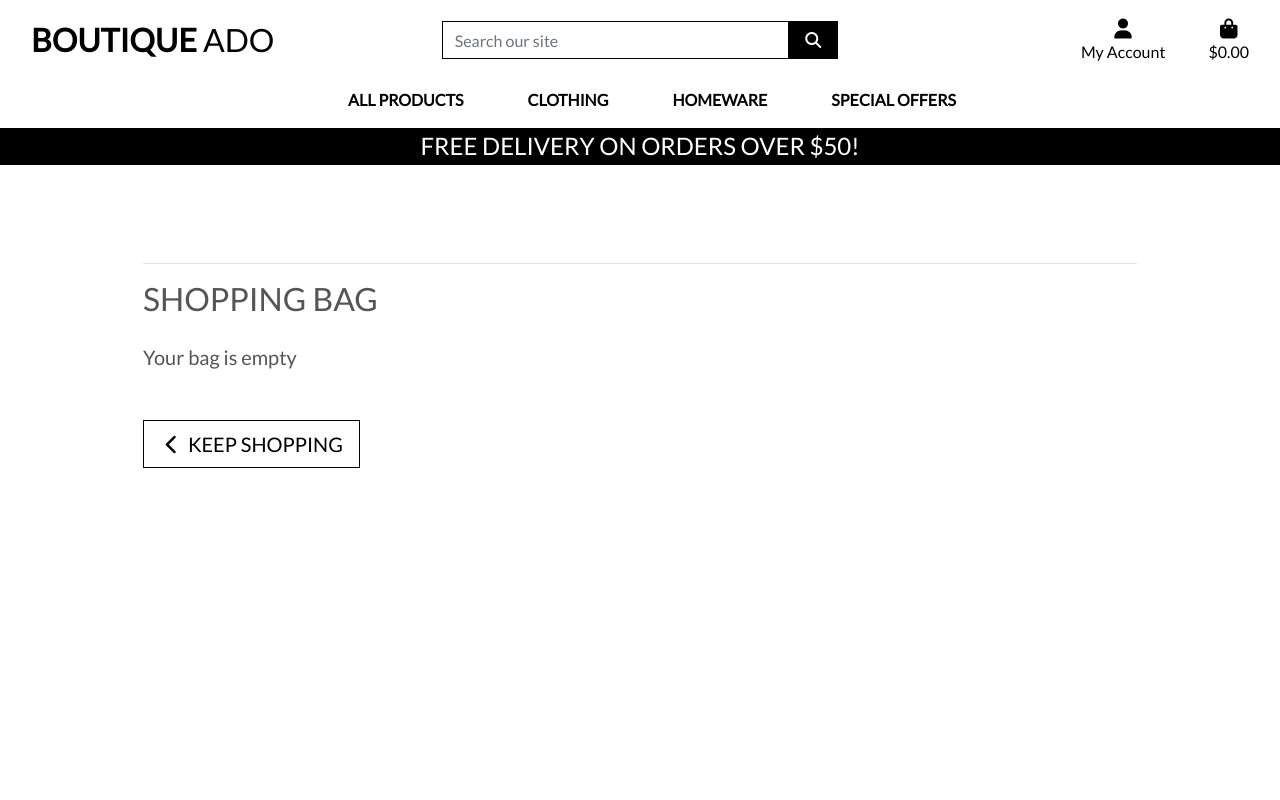
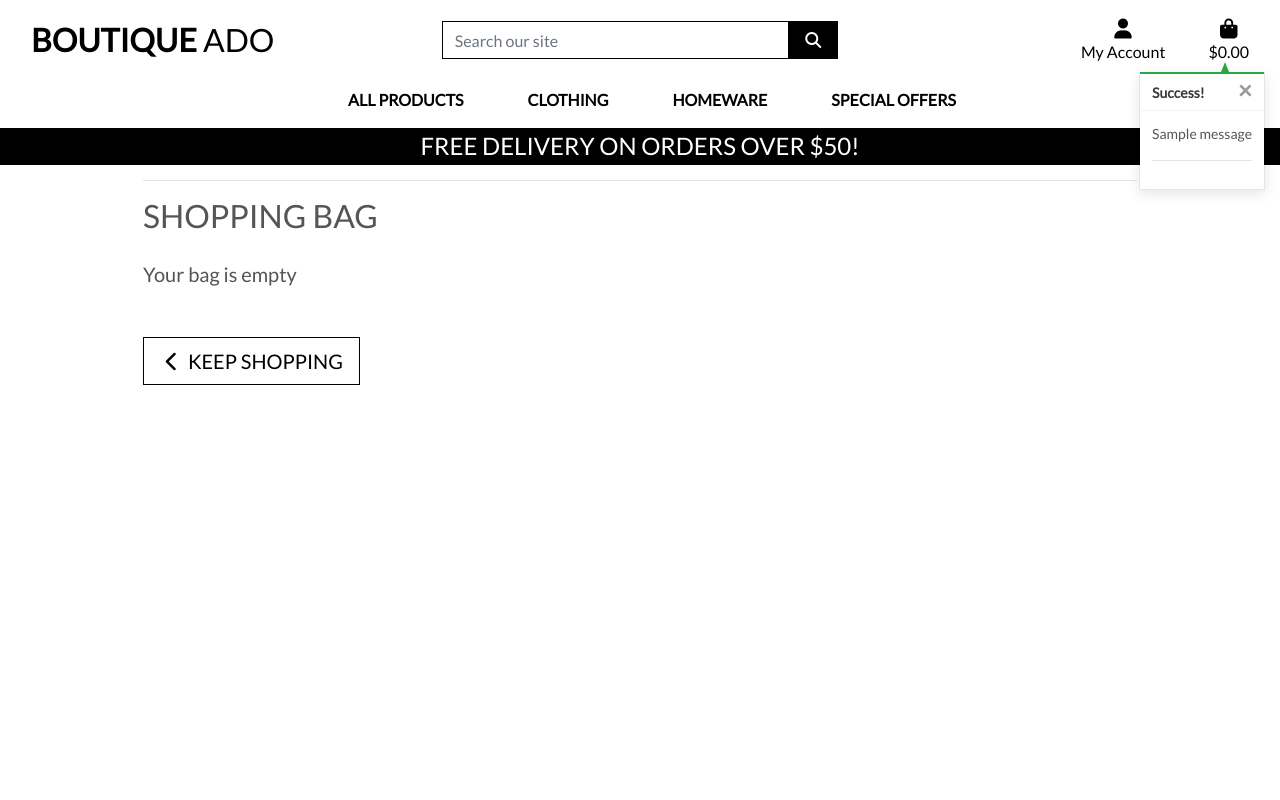
Before and after one commit to jts272/mp6-boutique-ado, a Django app: page /bag/ in a window 1280 px wide. Run offline with Django 3.2, Linux system fonts and the light colour scheme; tables that the repository leaves empty hold one stand-in row (values such as "Sample post"); one stand-in notice (Sample message) is shown; some libraries are stand-ins or nearby versions.

Commit message:
feat: copy views and css for toast messages functionality

```diff
--- a/bag/views.py
+++ b/bag/views.py
@@ -1,75 +1,204 @@
-# Messaging framework for toasts
+# # Messaging framework for toasts
+# from django.contrib import messages
+# from django.shortcuts import HttpResponse, redirect, render
+# from django.urls import reverse
+
+# # Show which item was added to bag from the model
+# from products.models import Product
+
+
+# # Create your views here.
+# def view_bag(request):
+#     """A view that renders the bag contents age."""
+#     return render(request, "bag/bag.html")
+
+
+# def add_to_bag(request, item_id):
+#     """This view takes in the `item_id` of the item that the customer
+#     wishes to add to their bag, as well as the quantities therof.
+#     """
+
+#     # Get product for use in toast
+#     product = Product.objects.get(pk=item_id)
+
+#     # Get `quantity` input from the form and cast as int
+#     quantity = int(request.POST.get("quantity"))
+#     # Get `redirect_url` hidden input from the form
+#     redirect_url = request.POST.get("redirect_url")
+#     # Size to the `bag` session
+#     size = None
+#     if "product_size" in request.POST:
+#         size = request.POST["product_size"]
+#     # Check for a `bag` var in the session, else init as empty dict
+#     bag = request.session.get("bag", {})
+
+#     # Handling of items with a size
+#     if size:
+#         # If the item is already in the bag
+#         if item_id in list(bag.keys()):
+#             # If the item and id are already present
+#             if size in bag[item_id]["items_by_size"].keys():
+#                 messages.success(request, f'Updated size {size.upper()} {product.name} quantity to {bag[item_id]["items_by_size"][size]}')
+
+#                 # Increment the quantity
+#                 bag[item_id]["items_by_size"][size] += quantity
+#             else:
+#                 # Set quantity if not present
+#                 bag[item_id]["items_by_size"][size] = quantity
+
+#         else:
+#             # If the item is not already in the bag
+#             # Accounts for same item id with different sizes
+#             bag[item_id] = {"items_by_size": {size: quantity}}
+
+#     # If item does not have size, run original logic
+#     else:
+#         # Increment or create the `item_id` key in the `bag` dict
+#         if item_id in list(bag.keys()):
+#             bag[item_id] += quantity
+#         else:
+#             bag[item_id] = quantity
+
+#         # Add success message to the request object (TOAST)
+#         messages.success(request, f"Added {product.name} to your bag")
+
+#     # Put the `bag` var into the session
+#     request.session["bag"] = bag
+#     print(request.session["bag"])
+
+#     return redirect(redirect_url)
+
+
+# def adjust_bag(request, item_id):
+#     """This view handles the updating of product quantities."""
+
+#     quantity = int(request.POST.get("quantity"))
+#     size = None
+#     if "product_size" in request.POST:
+#         size = request.POST["product_size"]
+#     bag = request.session.get("bag", {})
+
+#     if size:
+#         if quantity > 0:
+#             bag[item_id]["items_by_size"][size] = quantity
+
+#             # If items by size dict is empty
+#             if not bag[item_id]["items_by_size"]:
+#                 # Remove empty dict
+#                 bag.pop(item_id)
+#         else:
+#             del bag[item_id]["items_by_size"][size]
+
+#     else:
+#         if quantity > 0:
+#             bag[item_id] = quantity
+#         else:
+#             bag.pop[item_id]
+
+#     request.session["bag"] = bag
+#     print(request.session["bag"])
+
+#     return redirect(reverse("view_bag"))
+
+
+# def remove_from_bag(request, item_id):
+#     """This view handles the removal of products from the bag entirely."""
+
+#     try:
+#         size = None
+#         if "product_size" in request.POST:
+#             size = request.POST["product_size"]
+#         bag = request.session.get("bag", {})
+
+#         if size:
+#             del bag[item_id]["items_by_size"][size]
+
+#             # If items by size dict is empty
+#             if not bag[item_id]["items_by_size"]:
+#                 # Remove empty dict
+#                 bag.pop(item_id)
+
+#         else:
+#             bag.pop(item_id)
+
+#         request.session["bag"] = bag
+#         print(request.session["bag"])
+
+#         # View is posted to a JS function so return OK response
+#         return HttpResponse(status=200)
+
+#     except Exception as e:
+#         return HttpResponse(status=500)
+
+from django.shortcuts import (
+    render,
+    redirect,
+    reverse,
+    HttpResponse,
+    get_object_or_404,
+)
 from django.contrib import messages
-from django.shortcuts import HttpResponse, redirect, render
-from django.urls import reverse
 
-# Show which item was added to bag from the model
 from products.models import Product
 
+# Create your views here.
 
-# Create your views here.
+
 def view_bag(request):
-    """A view that renders the bag contents age."""
+    """A view that renders the bag contents page"""
+
     return render(request, "bag/bag.html")
 
 
 def add_to_bag(request, item_id):
-    """This view takes in the `item_id` of the item that the customer
-    wishes to add to their bag, as well as the quantities therof.
-    """
+    """Add a quantity of the specified product to the shopping bag"""
 
-    # Get product for use in toast
-    product = Product.objects.get("pk=item_id")
-
-    # Get `quantity` input from the form and cast as int
+    product = get_object_or_404(Product, pk=item_id)
     quantity = int(request.POST.get("quantity"))
-    # Get `redirect_url` hidden input from the form
     redirect_url = request.POST.get("redirect_url")
-    # Size to the `bag` session
     size = None
     if "product_size" in request.POST:
         size = request.POST["product_size"]
-    # Check for a `bag` var in the session, else init as empty dict
     bag = request.session.get("bag", {})
 
-    # Handling of items with a size
     if size:
-        # If the item is already in the bag
         if item_id in list(bag.keys()):
-            # If the item and id are already present
             if size in bag[item_id]["items_by_size"].keys():
-                # Increment the quantity
                 bag[item_id]["items_by_size"][size] += quantity
+                messages.success(
+                    request,
+                    f'Updated size {size.upper()} {product.name} quantity to {bag[item_id]["items_by_size"][size]}',
+                )
             else:
-                # Set quantity if not present
                 bag[item_id]["items_by_size"][size] = quantity
-
+                messages.success(
+                    request,
+                    f"Added size {size.upper()} {product.name} to your bag",
+                )
         else:
-            # If the item is not already in the bag
-            # Accounts for same item id with different sizes
             bag[item_id] = {"items_by_size": {size: quantity}}
-
-    # If item does not have size, run original logic
+            messages.success(
+                request,
+                f"Added size {size.upper()} {product.name} to your bag",
+            )
     else:
-        # Increment or create the `item_id` key in the `bag` dict
         if item_id in list(bag.keys()):
             bag[item_id] += quantity
+            messages.success(
+                request, f"Updated {product.name} quantity to {bag[item_id]}"
+            )
         else:
             bag[item_id] = quantity
+            messages.success(request, f"Added {product.name} to your bag")
 
-        # Add success message to the request object (TOAST)
-        messages.success(request, f"Added {product.name} to your bag")
-
-    # Put the `bag` var into the session
     request.session["bag"] = bag
-    print(request.session["bag"])
-
     return redirect(redirect_url)
 
 
 def adjust_bag(request, item_id):
-    """This view handles the updating of product quantities."""
+    """Adjust the quantity of the specified product to the specified amount"""
 
+    product = get_object_or_404(Product, pk=item_id)
     quantity = int(request.POST.get("quantity"))
     size = None
     if "product_size" in request.POST:
@@ -79,30 +208,37 @@ def adjust_bag(request, item_id):
     if size:
         if quantity > 0:
             bag[item_id]["items_by_size"][size] = quantity
-
-            # If items by size dict is empty
-            if not bag[item_id]["items_by_size"]:
-                # Remove empty dict
-                bag.pop(item_id)
+            messages.success(
+                request,
+                f'Updated size {size.upper()} {product.name} quantity to {bag[item_id]["items_by_size"][size]}',
+            )
         else:
             del bag[item_id]["items_by_size"][size]
-
+            if not bag[item_id]["items_by_size"]:
+                bag.pop(item_id)
+            messages.success(
+                request,
+                f"Removed size {size.upper()} {product.name} from your bag",
+            )
     else:
         if quantity > 0:
             bag[item_id] = quantity
+            messages.success(
+                request, f"Updated {product.name} quantity to {bag[item_id]}"
+            )
         else:
-            bag.pop[item_id]
+            bag.pop(item_id)
+            messages.success(request, f"Removed {product.name} from your bag")
 
     request.session["bag"] = bag
-    print(request.session["bag"])
-
     return redirect(reverse("view_bag"))
 
 
 def remove_from_bag(request, item_id):
-    """This view handles the removal of products from the bag entirely."""
+    """Remove the item from the shopping bag"""
 
     try:
+        product = get_object_or_404(Product, pk=item_id)
         size = None
         if "product_size" in request.POST:
             size = request.POST["product_size"]
@@ -110,20 +246,19 @@ def remove_from_bag(request, item_id):
 
         if size:
             del bag[item_id]["items_by_size"][size]
-
-            # If items by size dict is empty
             if not bag[item_id]["items_by_size"]:
-                # Remove empty dict
                 bag.pop(item_id)
-
+            messages.success(
+                request,
+                f"Removed size {size.upper()} {product.name} from your bag",
+            )
         else:
             bag.pop(item_id)
+            messages.success(request, f"Removed {product.name} from your bag")
 
         request.session["bag"] = bag
-        print(request.session["bag"])
-
-        # View is posted to a JS function so return OK response
         return HttpResponse(status=200)
 
     except Exception as e:
+        messages.error(request, f"Error removing item: {e}")
         return HttpResponse(status=500)
--- a/static/css/base.css
+++ b/static/css/base.css
@@ -102,6 +102,72 @@ a.category-badge > span.badge:hover {
   cursor: pointer;
 }
 
+.message-container {
+  position: fixed;
+  top: 72px;
+  right: 15px;
+  z-index: 99999999999;
+}
+
+.custom-toast {
+  overflow: visible;
+}
+
+.toast-capper {
+  height: 2px;
+}
+
+/* from CSS-tricks.com: https://css-tricks.com/snippets/css/css-triangle/ */
+.arrow-up {
+  width: 0;
+  height: 0;
+  border-left: 4px solid transparent;
+  border-right: 4px solid transparent;
+  border-bottom: 10px solid black;
+  position: absolute;
+  top: -10px;
+  right: 36px;
+}
+
+/* Convenience classes - colors copied from Bootstrap */
+.arrow-primary {
+  border-bottom-color: #007bff !important;
+}
+
+.arrow-secondary {
+  border-bottom-color: #6c757d !important;
+}
+
+.arrow-success {
+  border-bottom-color: #28a745 !important;
+}
+
+.arrow-danger {
+  border-bottom-color: #dc3545 !important;
+}
+
+.arrow-warning {
+  border-bottom-color: #ffc107 !important;
+}
+
+.arrow-info {
+  border-bottom-color: #17a2b8 !important;
+}
+
+.arrow-light {
+  border-bottom-color: #f8f9fa !important;
+}
+
+.arrow-dark {
+  border-bottom-color: #343a40 !important;
+}
+
+.bag-notification-wrapper {
+  height: 100px;
+  overflow-x: hidden;
+  overflow-y: auto;
+}
+
 /* -------------------------------- Media Queries */
 
 /* Slightly larger container on xl screens */
--- a/templates/includes/toasts/toast_success.html
+++ b/templates/includes/toasts/toast_success.html
@@ -11,5 +11,63 @@
       <span aria-hidden="true">&times;</span>
     </button>
   </div>
-  <div class="toast-body bg-white">{{ message }}</div>
+  <div class="toast-body bg-white">
+    <div class="row">
+      <div class="col">
+        {{ message }}
+        <hr class="my-3" />
+      </div>
+    </div>
+    {% if grand_total %}
+      <p class="logo-font bg-white text-black py-1">
+        Your Bag ({{ product_count }})
+      </p>
+      <div class="bag-notification-wrapper">
+        {% for item in bag_items %}
+          <div class="row">
+            <div class="col-3 my-1">
+              <img class="w-100" src="{{ item.product.image.url }}" />
+            </div>
+            <div class="col-9">
+              <p class="my-0">
+                <strong>{{ item.product.name }}</strong>
+              </p>
+              <p class="my-0 small">
+                Size:
+                {% if item.product.has_sizes %}
+                  {{ item.size|upper }}
+                {% else %}
+                  N/A
+                {% endif %}
+              </p>
+              <p class="my-0 small text-muted">Qty: {{ item.quantity }}</p>
+            </div>
+          </div>
+        {% endfor %}
+      </div>
+      <div class="row">
+        <div class="col">
+          <strong>
+            <p class="mt-3 mb-1 text-black">
+              Total
+              {% if free_delivery_delta > 0 %}(Exc. delivery){% endif %}
+              :
+              <span class="float-right">${{ total|floatformat:2 }}</span>
+            </p>
+          </strong>
+          {% if free_delivery_delta > 0 %}
+            <p class="mb-0 p-2 bg-warning shadow-sm text-black text-center">
+              Spend <strong>${{ free_delivery_delta }}</strong> more to get free next day delivery!
+            </p>
+          {% endif %}
+          <a href="{% url 'view_bag' %}" class="btn btn-black btn-block rounded-0">
+            <span class="text-uppercase">Go To Secure Checkout</span>
+            <span class="icon">
+              <i class="fas fa-lock"></i>
+            </span>
+          </a>
+        </div>
+      </div>
+    {% endif %}
+  </div>
 </div>
```
